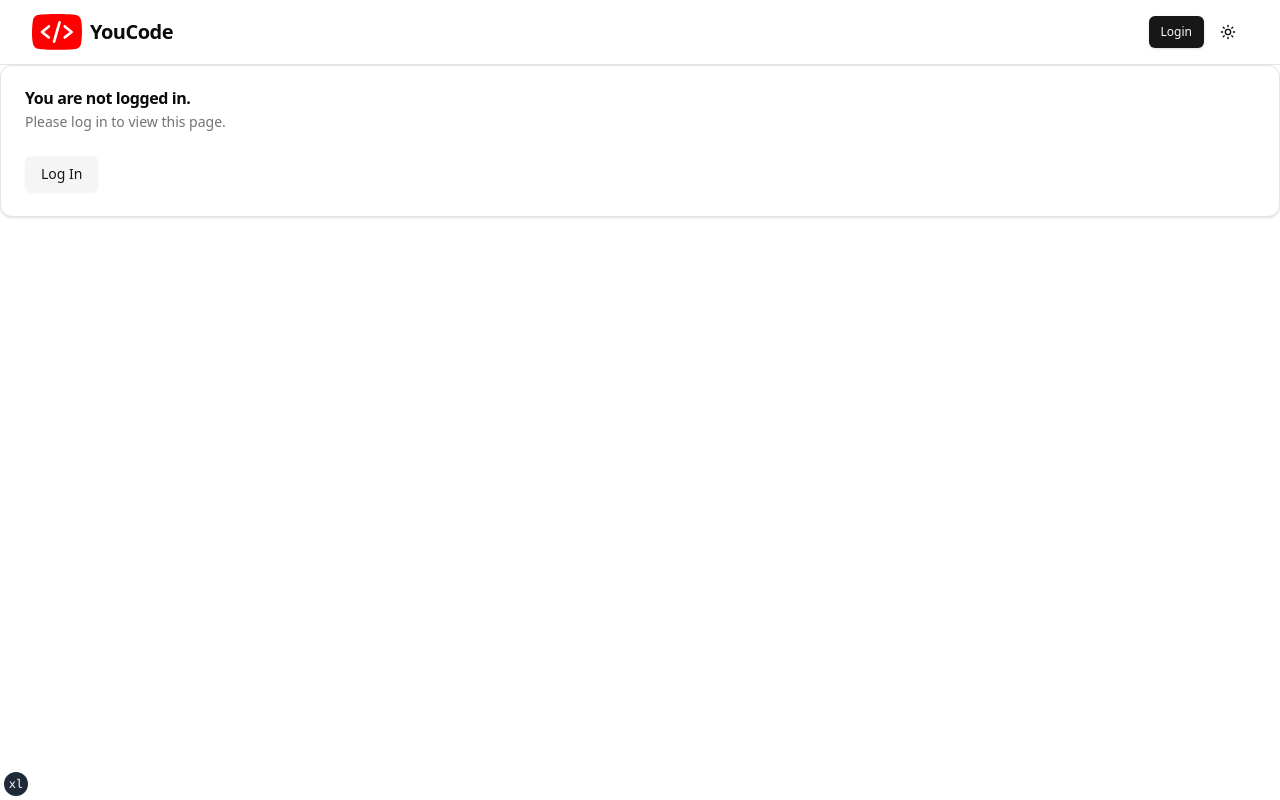
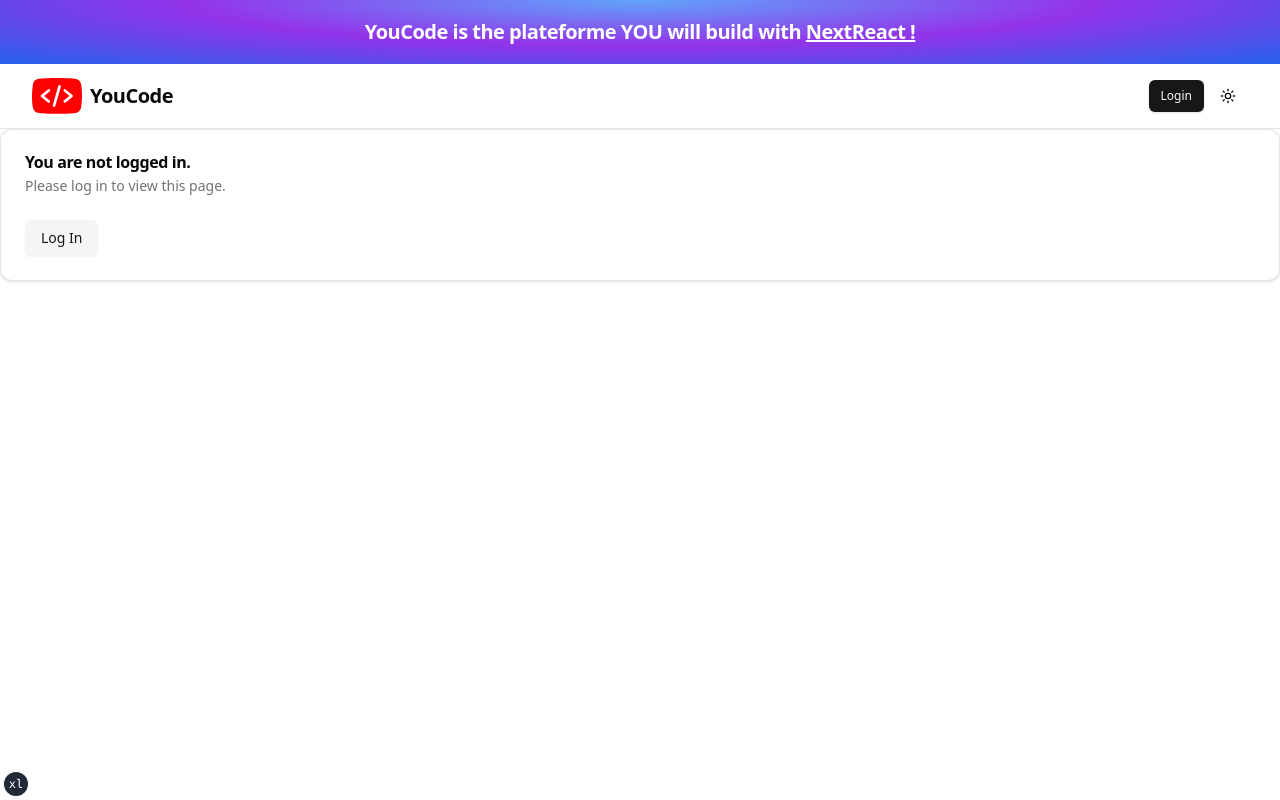
Before and after one commit to Melvynx/youcode.sh, a Next.js app: page /account in a window 1280 px wide. Built offline with nearby package versions, Linux system fonts and the light colour scheme; no server answers.

Commit message:
feat(promotion): put youcode banner

```diff
--- /dev/null
+++ b/app/account/edit/page.tsx
@@ -0,0 +1,3 @@
+export default function AccountEditPage() {
+  return <div>TODO</div>;
+}
--- a/app/account/page.tsx
+++ b/app/account/page.tsx
@@ -39,6 +39,16 @@ export default async function page() {
         >
           Create courses
         </Link>
+        <Link
+          href="/account/edit"
+          className={buttonVariants({
+            size: 'lg',
+            className: 'w-full',
+            variant: 'ghost',
+          })}
+        >
+          Edit profile
+        </Link>
       </CardContent>
       <CardFooter className="justify-end flex">
         <LogoutButton />
--- a/app/layout.tsx
+++ b/app/layout.tsx
@@ -7,6 +7,7 @@ import { Inter } from 'next/font/google';
 import { PropsWithChildren } from 'react';
 import { Providers } from './Providers';
 import './globals.css';
+import { PromotionBanner } from '@/components/nextreact/PromotionBanner';
 
 const fontSans = Inter({ subsets: ['latin'], variable: '--font-sans' });
 
@@ -28,6 +29,7 @@ export default function RootLayout({ children }: PropsWithChildren) {
         >
           <Providers>
             <div className="relative flex min-h-screen flex-col">
+              <PromotionBanner />
               <Header />
               <div className="flex-1">{children}</div>
             </div>
--- /dev/null
+++ b/src/components/nextreact/PromotionBanner.tsx
@@ -0,0 +1,20 @@
+import { env } from '@/env.mjs';
+import Link from 'next/link';
+import { Typography } from '../ui/Typography';
+
+export const PromotionBanner = () => {
+  if (env.NODE_ENV !== 'production') {
+    // return null;
+  }
+
+  return (
+    <div className="bg-[radial-gradient(ellipse_at_top,_var(--tw-gradient-stops))] h-16 flex items-center justify-center from-blue-400 via-purple-600 to-blue-600">
+      <Typography variant="h3" className="text-center text-white">
+        YouCode is the plateforme YOU will build with{' '}
+        <Link className="underline" href="https://codelynx.dev/nextreact">
+          NextReact !
+        </Link>
+      </Typography>
+    </div>
+  );
+};
--- a/src/env.mjs
+++ b/src/env.mjs
@@ -6,6 +6,7 @@ export const env = createEnv({
     DATABASE_URL: z.string().url(),
     GITHUB_ID: z.string().min(1),
     GITHUB_SECRET: z.string().min(1),
+    NODE_ENV: z.union([z.literal('development'), z.literal('production')]),
   },
   client: {
     // Nothing here yet
```
